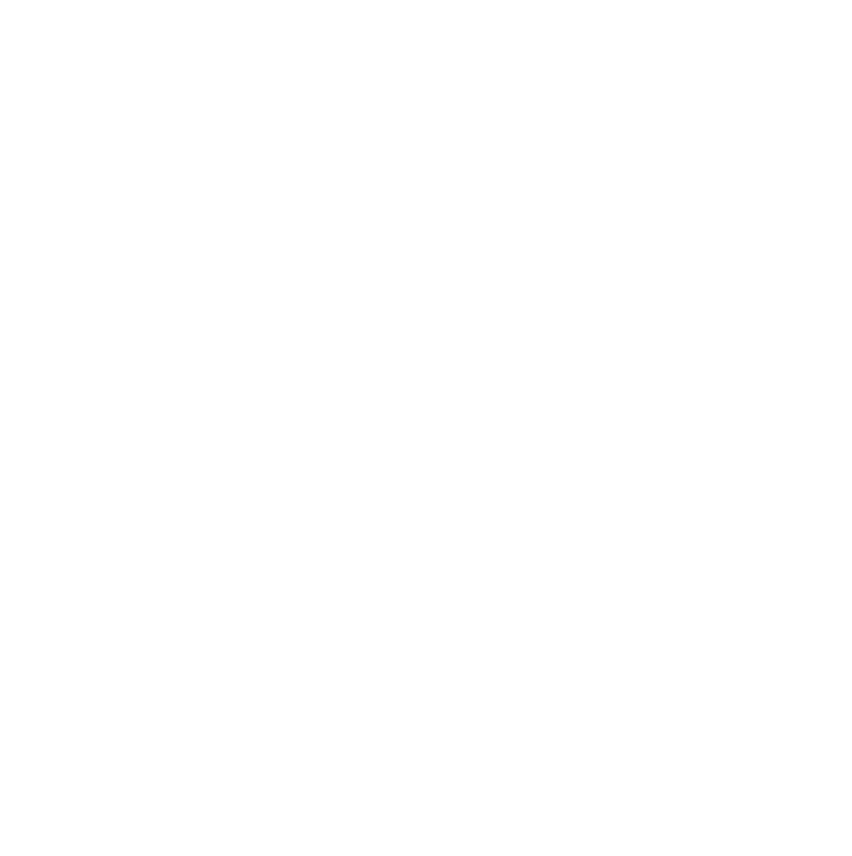
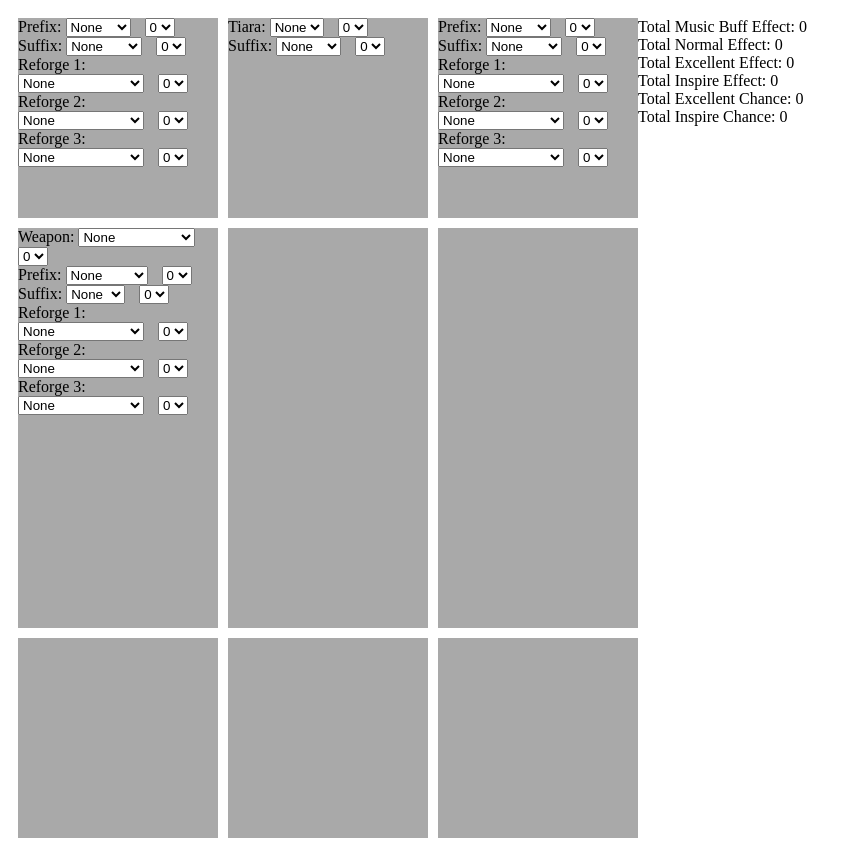
Before and after one commit to yosunkx/MabiApp, a plain HTML site: page buff.html in a window 1280 px wide. Shown: the whole page, without its empty margins (0-852 px from the left). Before the commit the page ends 800 px from the top, so only its background shows below. Drawn offline with Linux system fonts and the light colour scheme.

Commit message:
working totals and dropdowns

```diff
--- a/buff.html
+++ b/buff.html
@@ -0,0 +1,315 @@
+<!DOCTYPE html>
+<html>
+<head>
+    <title>Buff Calculator</title>
+    <link rel="stylesheet" href="styles.css">
+</head>
+
+<body>
+<div class="container">
+    <div class="gear-wrapper">
+        <div id="leftAccessory" class="gearSlot gearContainer">
+            Prefix:
+            <select id="leftAccessoryPrefix" class="mainDropdown">
+                <option class="None">None</option>
+                <option class="Adnate musicBuffEffect">Adnate</option>
+                <option class="Allegro musicBuffEffect">Allegro</option>
+            </select>
+            <select id="leftAccessoryPrefixValue" class="dependentDropdown"></select><br>
+
+            Suffix:
+            <select id="leftAccessorySuffix" class="mainDropdown">
+                <option class="None">None</option>
+                <option class="Cadenza musicBuffEffect">Cadenza</option>
+            </select>
+            <select id="leftAccessorySuffixValue" class="dependentDropdown"></select><br>
+
+            Reforge 1:
+            <select id="leftAccessoryReforge1" class="mainDropdown">
+                <option class="None">None</option>
+                <option class="accNormal normalEffect">Normal MK</option>
+                <option class="accExcellent excellentEffect">Excellent MK</option>
+                <option class="accInspire inspireEffect">Inspire MK</option>
+                <option class="accExcellentChance excellentChance">Excellent Chance</option>
+                <option class="accInspireChance inspireChance">Inspire Chance</option>
+            </select>
+            <select id="leftAccessoryReforge1Value" class="dependentDropdown"></select><br>
+
+            Reforge 2:
+            <select id="leftAccessoryReforge2" class="mainDropdown">
+                <option class="None">None</option>
+                <option class="accNormal normalEffect">Normal MK</option>
+                <option class="accExcellent excellentEffect">Excellent MK</option>
+                <option class="accInspire inspireEffect">Inspire MK</option>
+                <option class="accExcellentChance excellentChance">Excellent Chance</option>
+                <option class="accInspireChance inspireChance">Inspire Chance</option>
+            </select>
+            <select id="leftAccessoryReforge2Value" class="dependentDropdown"></select><br>
+
+            Reforge 3:
+            <select id="leftAccessoryReforge3" class="mainDropdown">
+                <option class="None">None</option>
+                <option class="accNormal normalEffect">Normal MK</option>
+                <option class="accExcellent excellentEffect">Excellent MK</option>
+                <option class="accInspire inspireEffect">Inspire MK</option>
+                <option class="accExcellentChance excellentChance">Excellent Chance</option>
+                <option class="accInspireChance inspireChance">Inspire Chance</option>
+            </select>
+            <select id="leftAccessoryReforge3Value" class="dependentDropdown"></select>
+        </div>
+
+        <div id="hat" class="gearSlot gearContainer">
+            Tiara:
+            <select id="hatGear" class="mainDropdown">
+                <option class="None">None</option>
+                <option class="Tiara musicBuffEffect">Yes</option>
+            </select>
+            <select id="hatGearValue" class="dependentDropdown"></select><br>
+
+            Suffix:
+            <select id="hatSuffix" class="mainDropdown">
+                <option class="None">None</option>
+                <option class="Chorus musicBuffEffect">Chorus</option>
+            </select>
+            <select id="hatSuffixValue" class="dependentDropdown"></select><br>
+
+        </div>
+
+        <div id="rightAccessory" class="gearSlot gearContainer">
+            Prefix:
+            <select id="rightAccessoryPrefix" class="mainDropdown">
+                <option class="None">None</option>
+                <option class="Adnate musicBuffEffect">Adnate</option>
+                <option class="Allegro musicBuffEffect">Allegro</option>
+            </select>
+            <select id="rightAccessoryPrefixValue" class="dependentDropdown"></select><br>
+
+            Suffix:
+            <select id="rightAccessorySuffix" class="mainDropdown">
+                <option class="None">None</option>
+                <option class="Cadenza musicBuffEffect">Cadenza</option>
+            </select>
+            <select id="rightAccessorySuffixValue" class="dependentDropdown"></select><br>
+
+            Reforge 1:
+            <select id="rightAccessoryReforge1" class="mainDropdown">
+                <option class="None">None</option>
+                <option class="accNormal normalEffect">Normal MK</option>
+                <option class="accExcellent excellentEffect">Excellent MK</option>
+                <option class="accInspire inspireEffect">Inspire MK</option>
+                <option class="accExcellentChance excellentChance">Excellent Chance</option>
+                <option class="accInspireChance inspireChance">Inspire Chance</option>
+            </select>
+            <select id="rightAccessoryReforge1Value" class="dependentDropdown"></select><br>
+
+            Reforge 2:
+            <select id="rightAccessoryReforge2" class="mainDropdown">
+                <option class="None">None</option>
+                <option class="accNormal normalEffect">Normal MK</option>
+                <option class="accExcellent excellentEffect">Excellent MK</option>
+                <option class="accInspire inspireEffect">Inspire MK</option>
+                <option class="accExcellentChance excellentChance">Excellent Chance</option>
+                <option class="accInspireChance inspireChance">Inspire Chance</option>
+            </select>
+            <select id="rightAccessoryReforge2Value" class="dependentDropdown"></select><br>
+
+            Reforge 3:
+            <select id="rightAccessoryReforge3" class="mainDropdown">
+                <option class="None">None</option>
+                <option class="accNormal normalEffect">Normal MK</option>
+                <option class="accExcellent excellentEffect">Excellent MK</option>
+                <option class="accInspire inspireEffect">Inspire MK</option>
+                <option class="accExcellentChance excellentChance">Excellent Chance</option>
+                <option class="accInspireChance inspireChance">Inspire Chance</option>
+            </select>
+            <select id="rightAccessoryReforge3Value" class="dependentDropdown"></select>
+        </div>
+
+        <div id="weapon" class="gearSlot weaponContainer">
+            Weapon:
+            <select id="weaponGear" class="mainDropdown">
+                <option class="None">None</option>
+                <option class="GloomySunday musicBuffEffect">Gloomy Sunday</option>
+            </select>
+            <select id="weaponGearValue" class="dependentDropdown"></select><br>
+            Prefix:
+            <select id="weaponPrefix" class="mainDropdown">
+                <option class="None">None</option>
+                <option class="Adnate musicBuffEffect">Adnate</option>
+                <option class="Moderato musicBuffEffect">Moderato</option>
+                <option class="Allegro musicBuffEffect">Allegro</option>
+                <option class="Ensemble musicBuffEffect">Ensemble</option>
+            </select>
+            <select id="weaponPrefixValue" class="dependentDropdown"></select><br>
+
+            Suffix:
+            <select id="weaponSuffix" class="mainDropdown">
+                <option class="None">None</option>
+                <option class="Chord musicBuffEffect">Chord</option>
+            </select>
+            <select id="weaponSuffixValue" class="dependentDropdown"></select><br>
+
+            Reforge 1:
+            <select id="weaponReforge1" class="mainDropdown">
+                <option class="None">None</option>
+                <option class="weaponPE musicBuffEffect">Playing Effect</option>
+                <option class="weaponNormal normalEffect">Normal MK</option>
+                <option class="weaponExcellent excellentEffect">Excellent MK</option>
+                <option class="weaponInspire inspireEffect">Inspire MK</option>
+                <option class="weaponExcellentChance excellentChance">Excellent Chance</option>
+                <option class="weaponInspireChance inspireChance">Inspire Chance</option>
+            </select>
+            <select id="weaponReforge1Value" class="dependentDropdown"></select><br>
+
+            Reforge 2:
+            <select id="weaponReforge2" class="mainDropdown">
+                <option class="None">None</option>
+                <option class="weaponPE musicBuffEffect">Playing Effect</option>
+                <option class="weaponNormal normalEffect">Normal MK</option>
+                <option class="weaponExcellent excellentEffect">Excellent MK</option>
+                <option class="weaponInspire inspireEffect">Inspire MK</option>
+                <option class="weaponExcellentChance excellentChance">Excellent Chance</option>
+                <option class="weaponInspireChance inspireChance">Inspire Chance</option>
+            </select>
+            <select id="weaponReforge2Value" class="dependentDropdown"></select><br>
+
+            Reforge 3:
+            <select id="weaponReforge3" class="mainDropdown">
+                <option class="None">None</option>
+                <option class="weaponPE musicBuffEffect">Playing Effect</option>
+                <option class="weaponNormal normalEffect">Normal MK</option>
+                <option class="weaponExcellent excellentEffect">Excellent MK</option>
+                <option class="weaponInspire inspireEffect">Inspire MK</option>
+                <option class="weaponExcellentChance excellentChance">Excellent Chance</option>
+                <option class="weaponInspireChance inspireChance">Inspire Chance</option>
+            </select>
+            <select id="weaponReforge3Value" class="dependentDropdown"></select>
+        </div>
+
+        <div id="armor" class="armorSlot armorContainer"></div>
+        <div id="offhand" class="weaponSlot weaponContainer"></div>
+        <div id="gloves" class="gearSlot gearContainer"></div>
+        <div id="shoes" class="gearSlot gearContainer"></div>
+        <div id="wing" class="gearSlot gearContainer"></div>
+    </div>
+
+    <div id="grandmaster" class="buffMiscContainer"></div>
+    <div id="playing" class="buffMiscContainer"></div>
+    <div id="song" class="buffMiscContainer"></div>
+    <div id="musicKnowledge" class="buffMiscContainer"></div>
+    <div id="musicBuffPotion" class="buffMiscContainer"></div>
+    <div id="cairbre" class="buffMiscContainer"></div>
+    <div id="roseBracelet" class="buffMiscContainer"></div>
+    <div id="pet" class="buffMiscContainer"></div>
+    <div id="mainTitle" class="buffMiscContainer"></div>
+    <div id="secondTitle" class="buffMiscContainer"></div>
+    <div id="figure" class="buffMiscContainer"></div>
+    <div id="sequelFigure" class="buffMiscContainer"></div>
+    <div id="petHouse" class="buffMiscContainer"></div>
+    <div id="displayTotals"></div>
+
+
+</div>
+
+
+
+<script>
+    document.addEventListener('DOMContentLoaded', function() {
+        const optionMappings = {
+            'None': ['0'],
+            'Adnate musicBuffEffect': ['1'],
+            'Allegro musicBuffEffect': ['3'],
+            'Cadenza musicBuffEffect': ['1', '2'],
+            'Chorus musicBuffEffect': ['2', '3'],
+            'Ensemble musicBuffEffect': ['5'],
+            'Moderato musicBuffEffect': ['2'],
+            'Chord musicBuffEffect': ['1'],
+            'accNormal normalEffect': ['1', '2', '3', '4'],
+            'accExcellent excellentEffect': ['1', '2', '3', '4'],
+            'accInspire inspireEffect': ['1', '2', '3', '4'],
+            'accExcellentChance excellentChance': ['1', '2', '3', '4'],
+            'accInspireChance inspireChance': ['1', '2', '3', '4'],
+            'Tiara musicBuffEffect': ['1', '2', '3', '4'],
+            'GloomySunday musicBuffEffect': ['16'],
+            'weaponPE musicBuffEffect': ['1', '2', '3', '4', '5', '6', '7', '8', '9', '10', '11', '12', '13', '14', '15', '16', '17', '18', '19', '20', '21', '22', '23', '24', '25'],
+            'weaponNormal normalEffect': ['1', '2', '3', '4', '5', '6', '7', '8', '9', '10', '11', '12', '13'],
+            'weaponExcellent excellentEffect': ['1', '2', '3', '4', '5', '6', '7', '8', '9', '10', '11', '12', '13'],
+            'weaponInspire inspireEffect': ['1', '2', '3', '4', '5', '6', '7', '8', '9', '10', '11', '12', '13'],
+            'weaponExcellentChance excellentChance': ['1', '2', '3', '4', '5', '6', '7', '8', '9'],
+            'weaponInspireChance inspireChance': ['1', '2', '3', '4', '5', '6'],
+        };
+
+        // Function to update the dependent dropdown
+        function updateDependentDropdown(mainDropdownId, dependentDropdownId) {
+            const mainDropdown = document.getElementById(mainDropdownId);
+            const dependentDropdown = document.getElementById(dependentDropdownId);
+            const selectedOptionClass = mainDropdown.options[mainDropdown.selectedIndex].className;
+
+            while (dependentDropdown.options.length > 0) {
+                dependentDropdown.remove(0);
+            }
+
+            if (optionMappings[selectedOptionClass]) {
+                optionMappings[selectedOptionClass].forEach(function(value) {
+                    const option = new Option(value, value);
+                    dependentDropdown.add(option);
+                });
+            }
+            updateTotals();
+        }
+
+        // Function to calculate and update totals
+        function updateTotals() {
+            let musicBuffEffectTotal = 0;
+            let normalEffectTotal = 0;
+            let excellentEffectTotal = 0;
+            let inspireEffectTotal = 0;
+            let excellentChanceTotal = 0;
+            let inspireChanceTotal = 0;
+
+            const dependentDropdowns = document.getElementsByClassName('dependentDropdown');
+            for (let dropdown of dependentDropdowns) {
+                const value = parseInt(dropdown.value);
+                const mainDropdownClass = document.getElementById(dropdown.id.replace('Value', '')).selectedOptions[0].className;
+
+                if (mainDropdownClass.includes('musicBuffEffect')) musicBuffEffectTotal += value;
+                if (mainDropdownClass.includes('normalEffect')) normalEffectTotal += value;
+                if (mainDropdownClass.includes('excellentEffect')) excellentEffectTotal += value;
+                if (mainDropdownClass.includes('inspireEffect')) inspireEffectTotal += value;
+                if (mainDropdownClass.includes('excellentChance')) excellentChanceTotal += value;
+                if (mainDropdownClass.includes('inspireChance')) inspireChanceTotal += value;
+            }
+
+            const displayArea = document.getElementById('displayTotals');
+            displayArea.innerHTML = `
+                Total Music Buff Effect: ${musicBuffEffectTotal}<br>
+                Total Normal Effect: ${normalEffectTotal}<br>
+                Total Excellent Effect: ${excellentEffectTotal}<br>
+                Total Inspire Effect: ${inspireEffectTotal}<br>
+                Total Excellent Chance: ${excellentChanceTotal}<br>
+                Total Inspire Chance: ${inspireChanceTotal}
+            `;
+        }
+
+        // Attach event listeners to all main dropdowns and update dependent dropdowns
+        const mainDropdowns = document.getElementsByClassName('mainDropdown');
+        for (let dropdown of mainDropdowns) {
+            const dependentDropdownId = dropdown.id + 'Value';
+            updateDependentDropdown(dropdown.id, dependentDropdownId);
+            dropdown.addEventListener('change', function() {
+                updateDependentDropdown(dropdown.id, dependentDropdownId);
+            });
+        }
+
+        // Attach event listeners to all dependent dropdowns
+        for (let dropdown of document.getElementsByClassName('dependentDropdown')) {
+            dropdown.addEventListener('change', updateTotals);
+        }
+
+        // Initial calculation and display of totals
+        updateTotals();
+    });
+</script>
+</body>
+
+</html>
--- a/styles.css
+++ b/styles.css
@@ -67,37 +67,26 @@ input[type="checkbox"] {transform: scale(1.5);}
 
 
 /*flex box*/
-.container {
+.container {display: flex;flex-wrap: wrap;align-items: flex-start;padding: 10px;position: relative;}
+.tables-wrapper {flex: 1 1 60%;display: flex;flex-wrap: wrap;box-sizing: border-box;padding: 5px;}
+.table-container {flex: 1 1 50%; /* Each table takes up half the space of their wrapper */box-sizing: border-box;padding: 5px;}
+.countdown-container {flex: 1 1 20%; /* Adjust this to control the space taken by timers */display: flex;flex-direction: column;box-sizing: border-box;padding: 10px;}
+.itemTableContainer {flex-direction: column;box-sizing: border-box;padding: 20px;}
+.gearContainer {width: 200px;height: 200px;background-color: darkgray;}
+.gear-wrapper {
     display: flex;
     flex-wrap: wrap;
-    align-items: flex-start; /* Align items to the start of the flex container */
-    padding: 10px;
-    position: relative;
+    gap: 10px; /* Adjust the gap as needed */
+    width: 620px; /* 3 * 200px + 2 * 10px gaps */
 }
-.tables-wrapper {
-    flex: 1 1 60%; /* Adjust this to control the space taken by tables */
-    display: flex;
-    flex-wrap: wrap;
-    box-sizing: border-box;
-    padding: 5px;
+.gearSlot select {
+    display: inline-block;
+    margin-right: 10px;
 }
-.table-container {
-    flex: 1 1 50%; /* Each table takes up half the space of their wrapper */
-    box-sizing: border-box;
-    padding: 5px;
+.dependentDropdown {
+    display: none;
 }
-.countdown-container {
-    flex: 1 1 20%; /* Adjust this to control the space taken by timers */
-    display: flex;
-    flex-direction: column;
-    box-sizing: border-box;
-    padding: 10px;
-}
-.itemTableContainer {
-    flex-direction: column;
-    box-sizing: border-box;
-    padding: 20px;
-}
+.weaponContainer, .armorContainer {width: 200px;height: 400px;background-color: darkgray;}
 /* Large screens (above 1080p) */
 @media (min-width: 1921px) {
     .table-container, .countdown-container {
```
